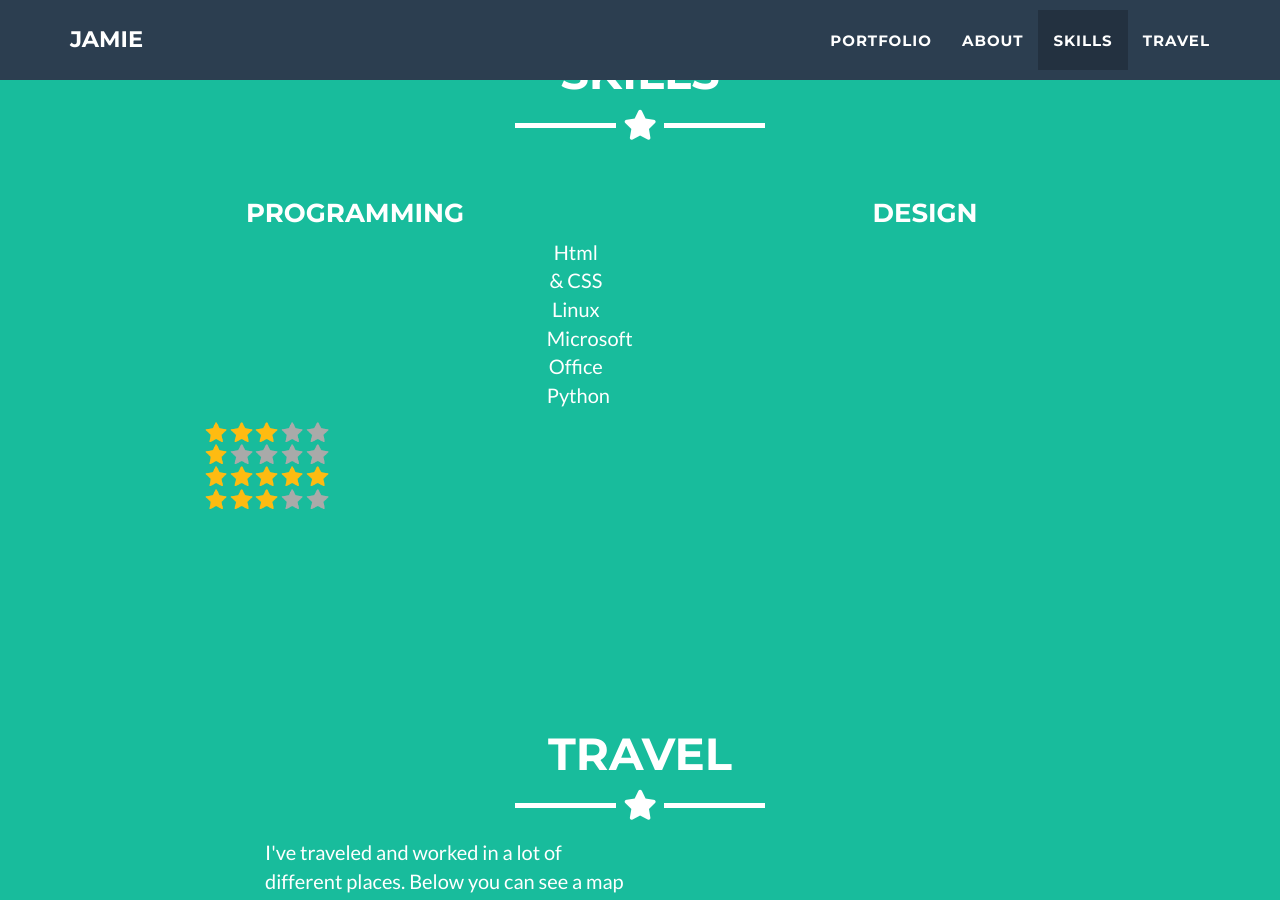
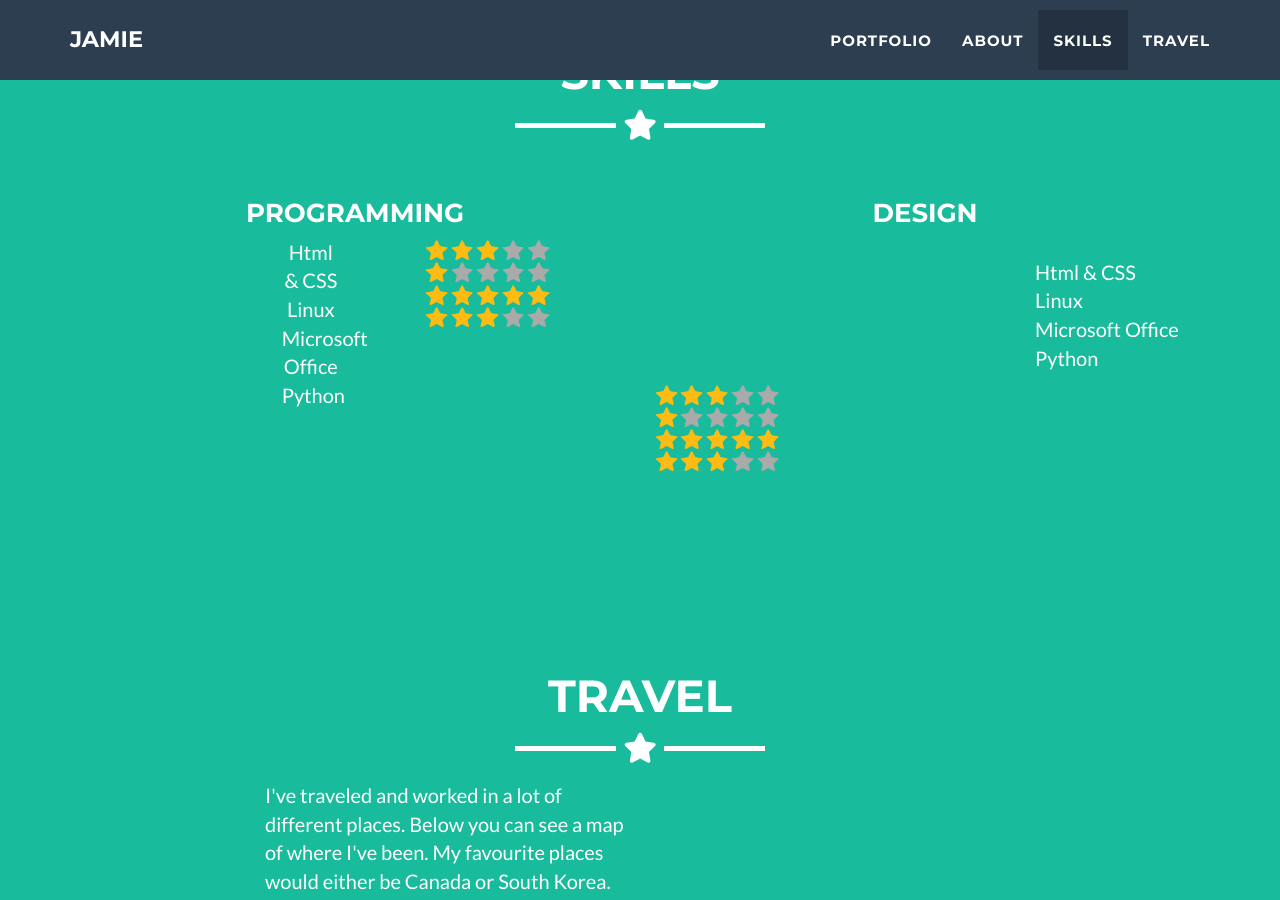
Before and after one commit to jamiedumayne/jamiedumayne.github.io, a Jekyll site: the page built from _posts/2014-07-18-project-1.markdown, in a window 1280 px wide and 900 px high, scrolled down 2329 px. Built offline with Jekyll 4.4.1, drawn with Linux system fonts in a browser that asks for light colours.

Commit message:
Update skills.html

```diff
--- a/_includes/skills.html
+++ b/_includes/skills.html
@@ -10,7 +10,7 @@
     <div class="float-container">
       <div class="float-child">
         <h3>Programming</h3>
-        <div class="col-lg-10 col-xs-2"></div>
+        <div class="col-lg-4 col-xs-2"></div>
           <div class="col-lg-2 col-xs-4">
             <p>Html &amp; CSS <br>
               Linux <br>
@@ -18,7 +18,7 @@
               Python </p>
           </div>
 
-          <div class="col-lg-8 col-xs-4">
+          <div class="col-lg-6 col-xs-4">
             <img src=img/star_full.png alt="Gold star" height="20">
             <img src=img/star_full.png alt="Gold star" height="20">
             <img src=img/star_full.png alt="Gold star" height="20">
@@ -48,6 +48,40 @@
       <div class="float-child">
         <h3>Design</h3>
       </div>
+      <div class="col-lg-4 col-xs-2"></div>
+          <div class="col-lg-2 col-xs-4">
+            <p>Html &amp; CSS <br>
+              Linux <br>
+              Microsoft Office <br>
+              Python </p>
+          </div>
+
+          <div class="col-lg-6 col-xs-4">
+            <img src=img/star_full.png alt="Gold star" height="20">
+            <img src=img/star_full.png alt="Gold star" height="20">
+            <img src=img/star_full.png alt="Gold star" height="20">
+            <img src=img/star_empty.png alt="Gold star" height="20">
+            <img src=img/star_empty.png alt="Gold star" height="20"><br>
+
+            <img src=img/star_full.png alt="Gold star" height="20">
+            <img src=img/star_empty.png alt="Gold star" height="20">
+            <img src=img/star_empty.png alt="Gold star" height="20">
+            <img src=img/star_empty.png alt="Gold star" height="20">
+            <img src=img/star_empty.png alt="Gold star" height="20"><br>
+
+            <img src=img/star_full.png alt="Gold star" height="20">
+            <img src=img/star_full.png alt="Gold star" height="20">
+            <img src=img/star_full.png alt="Gold star" height="20">
+            <img src=img/star_full.png alt="Gold star" height="20">
+            <img src=img/star_full.png alt="Gold star" height="20"><br>
+
+            <img src=img/star_full.png alt="Gold star" height="20">
+            <img src=img/star_full.png alt="Gold star" height="20">
+            <img src=img/star_full.png alt="Gold star" height="20">
+            <img src=img/star_empty.png alt="Gold star" height="20">
+            <img src=img/star_empty.png alt="Gold star" height="20">
+          </div>
+        </div>
     </div>
   </div>
 </section>
```
